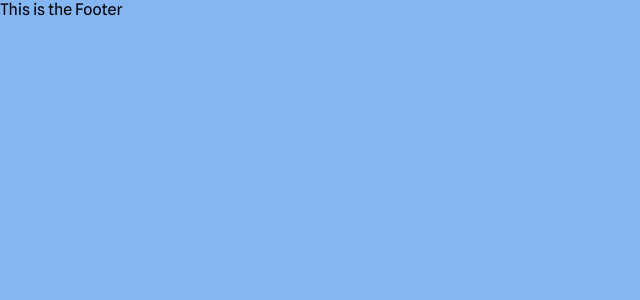
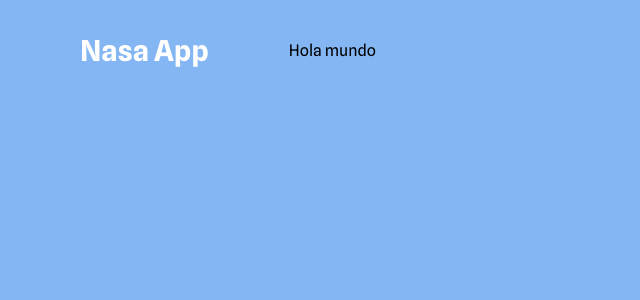
Before and after one commit to Kevin-Cay/nasa-app, a Next.js app: page /components/Footer in a window 1280 px wide. Shown: the top 300 px of the page, without its empty margins (0-640 px from the left). Built offline with nearby package versions, Linux system fonts and the light colour scheme.

Commit message:
adding footer

```diff
--- a/pages/components/Footer.jsx
+++ b/pages/components/Footer.jsx
@@ -1,8 +1,16 @@
-import React from 'react'
+import {FooterContainer, FooterContent} from './Footer.styles'
+import {H2} from '../global.styles'
+
 
 function Footer() {
   return (
-    <div>This is the Footer</div>
+    <FooterContainer>
+      <H2>Nasa App</H2>
+      <FooterContent>
+        Hola mundo
+      </FooterContent>
+
+    </FooterContainer>
   )
 }
 
--- /dev/null
+++ b/pages/components/Footer.styles.jsx
@@ -0,0 +1,20 @@
+import styled from "styled-components";
+
+
+export const FooterContainer = styled.div`
+    width:100%;
+    height:100px;
+    padding: 0 5rem;
+    display:flex;
+    align-items:center;
+
+    justify-content: inline-block;
+`
+export const FooterContent = styled.div`
+    width: auto;
+    height: 80%;
+    margin-left:5em;
+    display: flex;
+    align-items:center;
+
+`
--- a/pages/global.styles.jsx
+++ b/pages/global.styles.jsx
@@ -16,13 +16,13 @@
 export const H3 = styled.h3`
     font-size: 1rem ;
     font-weight: 500;
-    color: #0000008f ;
+    color:   #1b1b1b75;
     margin: 0;
 `
 
 export const P = styled.p`
     font-size: 1.2rem ;
     font-weight: 400;
-    color: #000;
+    color: #000000ba;
     margin: 0;
 `
```
Also changed, not shown: public/waveHeader2.svg (deleted), 1 other file (tests, documents, lock files or other folders).
